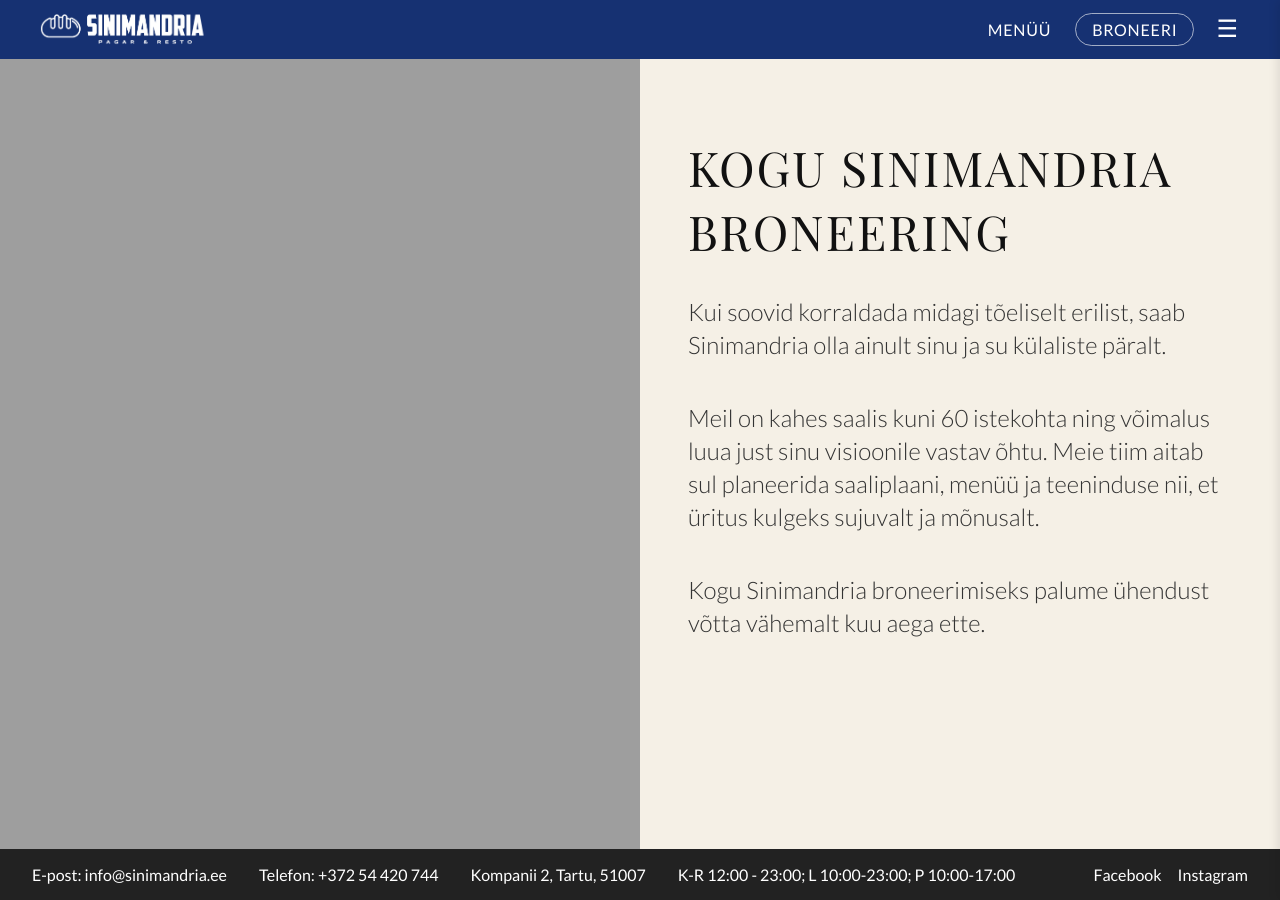
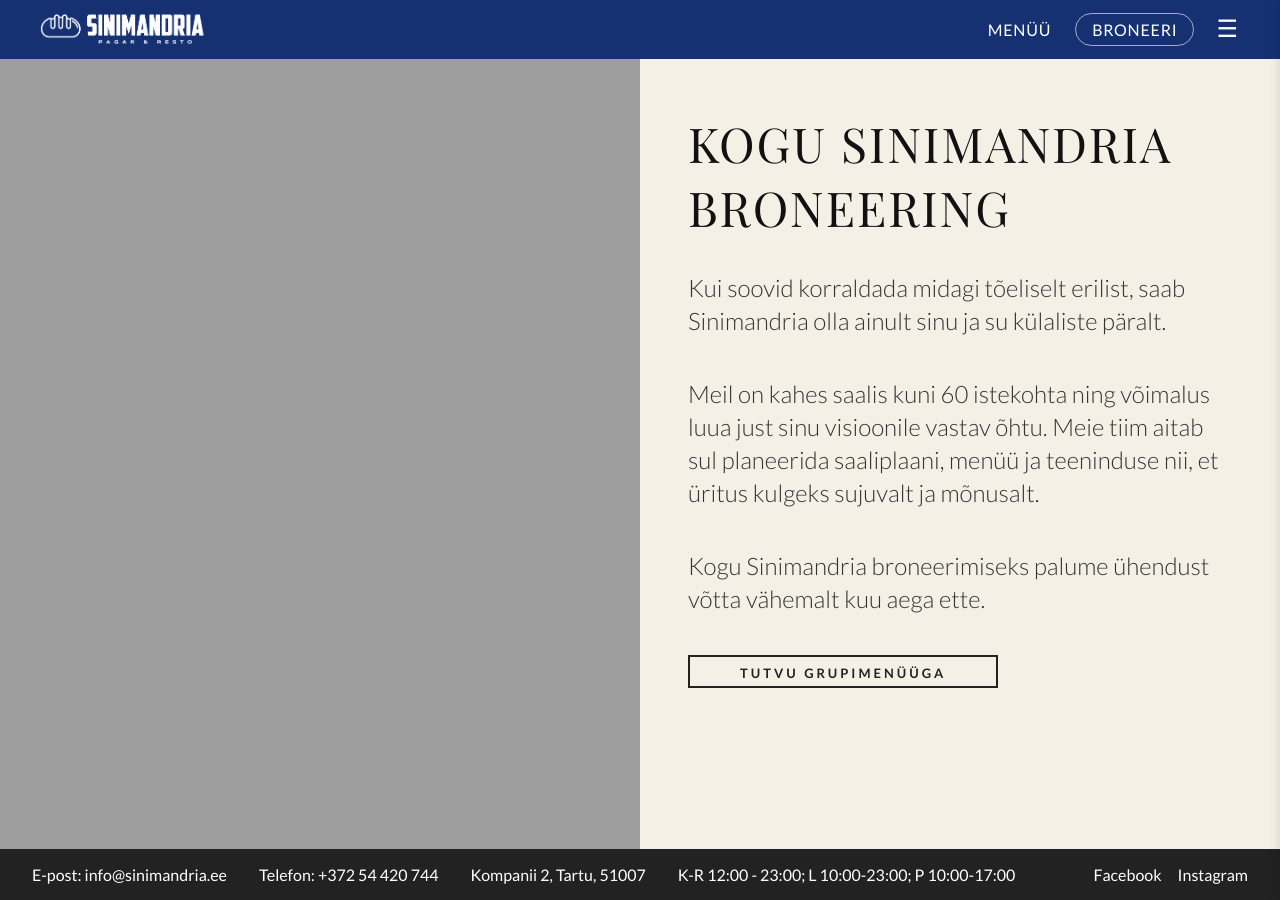
Before and after one commit to m-tu/sinimandria, a Jekyll site: the page built from pages/grupid.markdown, in a window 1280 px wide and 900 px high, scrolled down 951 px. Built offline with Jekyll 4.4.1, drawn with Linux system fonts in a browser that asks for light colours.

Commit message:
Update grupid.html

```diff
--- a/_layouts/grupid.html
+++ b/_layouts/grupid.html
@@ -39,6 +39,8 @@
           <p class="section-description">
 Kogu Sinimandria broneerimiseks palume ühendust võtta vähemalt kuu aega ette.
           </p>
+          <a href="{{ '/assets/images/Sinimandria-grupimenyy.pdf' | relative_url }}" class="section-link">TUTVU GRUPIMENÜÜGA</a>
+
         </div>
       </section>
 
```
